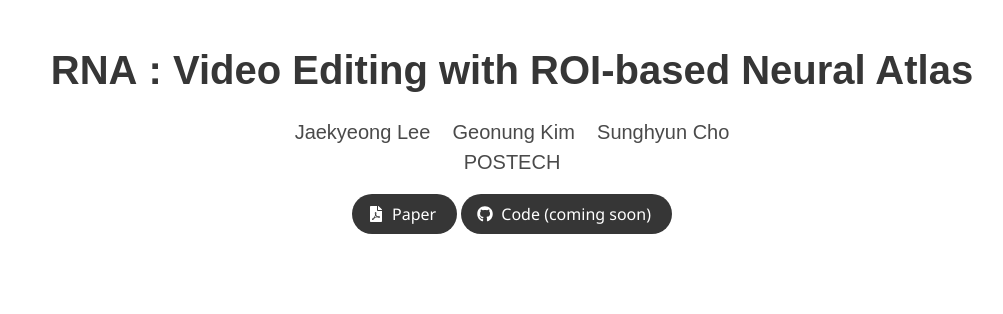
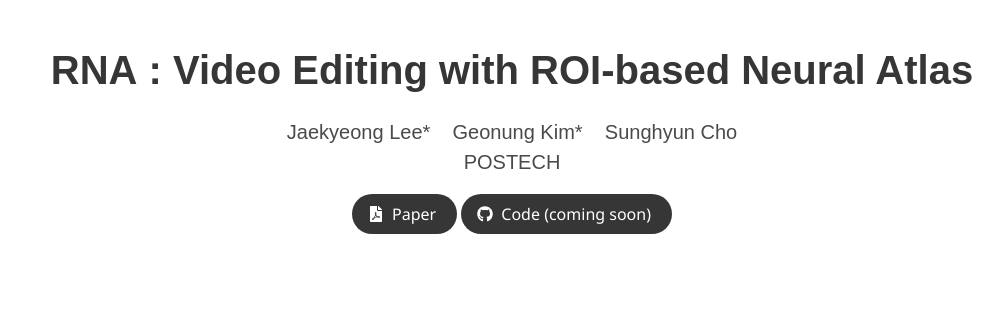
Before and after one commit to jaekyeongg/RNA, a Jekyll site: the page built from index.md, in a window 1280 px wide and 900 px high. Shown: the top 314 px of the window, without its empty margins (128-1131 px from the left). Built offline with Jekyll 4.4.1, drawn with Linux system fonts in a browser that asks for light colours; some web fonts are replaced.

```diff
--- a/index.md
+++ b/index.md
@@ -4,7 +4,7 @@ permalink: /
 
 title: RNA&nbsp;:&nbsp;Video Editing with ROI-based Neural Atlas
 authors:
-    Jaekyeong Lee&nbsp;&nbsp;&nbsp;&nbsp;Geonung Kim&nbsp;&nbsp;&nbsp;&nbsp;Sunghyun Cho
+    Jaekyeong Lee*&nbsp;&nbsp;&nbsp;&nbsp;Geonung Kim*&nbsp;&nbsp;&nbsp;&nbsp;Sunghyun Cho
 affiliations:
     POSTECH
 paper: https://www.cs.virginia.edu/~robins/Turing_Paper_1936.pdf
```
